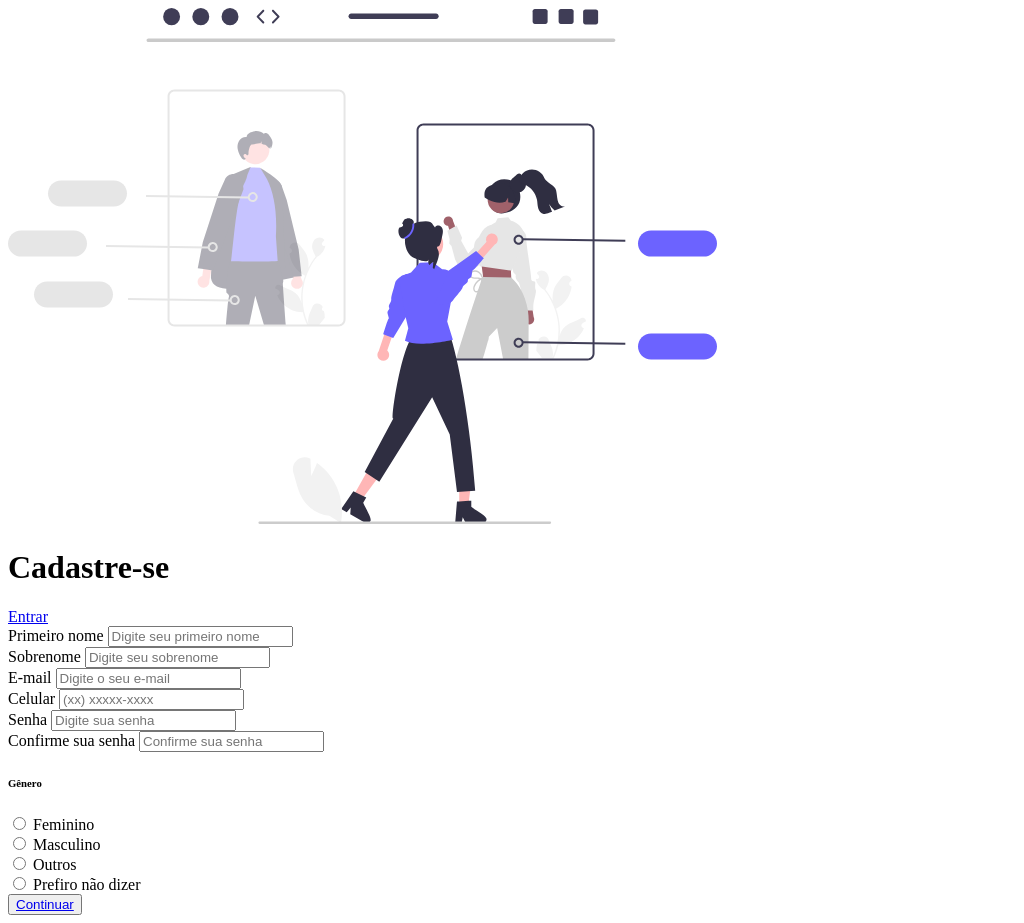
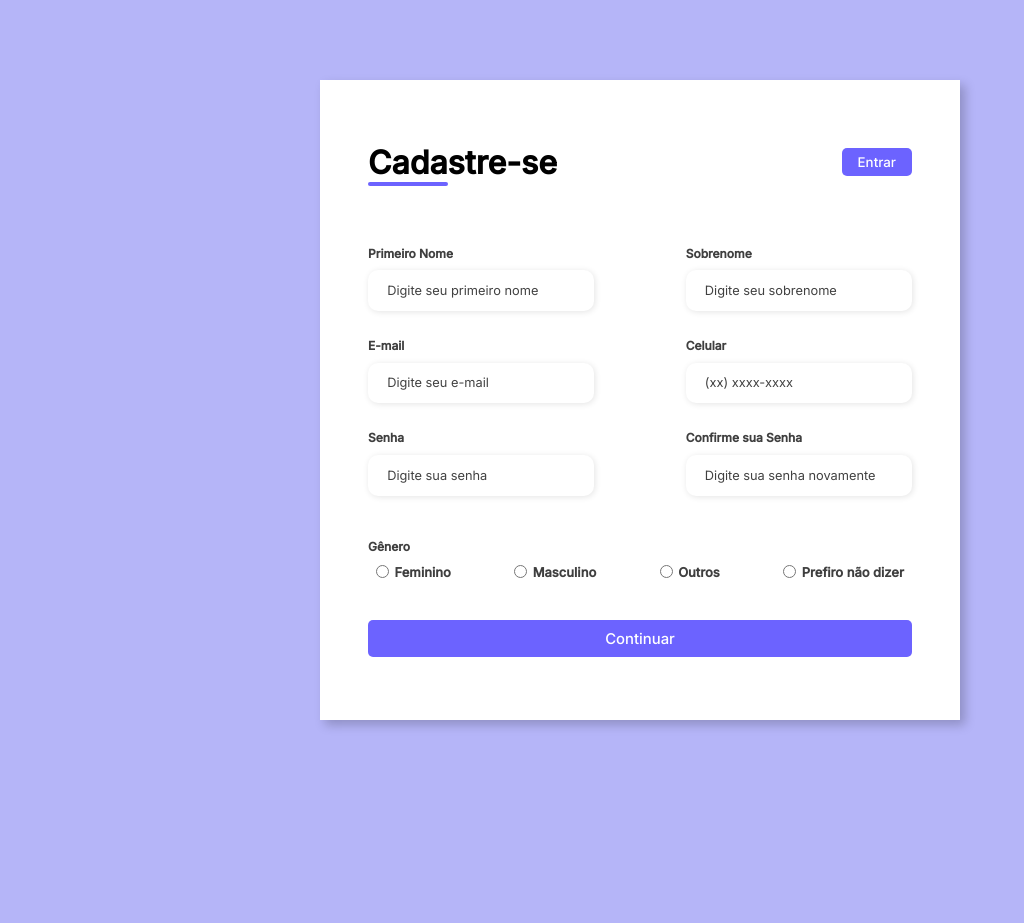
Before and after one commit to lucasvlviana/formulario-cadastro, a plain HTML site: page index.html in a window 1280 px wide. Shown: the whole page, without its empty margins (0-1024 px from the left). After the commit the page ends 800 px from the top, so only its background shows below. Drawn offline with Linux system fonts and the light colour scheme.

Commit message:
formulário finalizado

```diff
--- a/css/style.css
+++ b/css/style.css
@@ -0,0 +1,209 @@
+@import url('https://fonts.googleapis.com/css2?family=Inter:wght@200;300;400;500&family=Open+Sans:wght@300;400;500;600&display=swap');
+* {
+    padding: 0;
+    margin: 0;
+    box-sizing: border-box;
+    font-family: 'Inter', sans-serif;
+}
+
+body {
+    width: 100%;
+    height: 100vh;
+    display: flex;
+    justify-content: center;
+    align-items: center;
+    background: #0c0ce94d;
+}
+
+.container {
+    width: 80%;
+    height: 80vh;
+    display: flex;
+    box-shadow: 5px 5px 10px rgba(0, 0, 0, 0.212);
+}
+
+.form-image {
+    width: 50%;
+    display: flex;
+    justify-content: center;
+    align-items: center;
+    background-color: #fde3a7d7;
+    padding: 1rem;
+}
+
+.form-image img {
+    width: 31rem;
+}
+
+.form {
+    width: 50%;
+    display: flex;
+    flex-direction: column;
+    justify-content: center;
+    align-items: center;
+    background-color: #fff;
+    padding: 3rem;
+}
+
+.form-header {
+    margin-bottom: 3rem;
+    display: flex;
+    justify-content: space-between;
+}
+
+.login-button {
+    display: flex;
+    align-items: center;
+}
+
+.login-button button {
+    border: none;
+    background-color: #6c63ff;
+    padding: 0.4rem 1rem;
+    border-radius: 5px;
+    cursor: pointer;
+}
+
+.login-button button:hover {
+    background-color: #6b63fff1;
+}
+
+.login-button button a {
+    text-decoration: none;
+    font-weight: 500;
+    color: #fff;
+}
+
+.form-header h1::after {
+    content: '';
+    display: block;
+    width: 5rem;
+    height: 0.3rem;
+    background-color: #6c63ff;
+    margin: 0 auto;
+    position: absolute;
+    border-radius: 10px;
+}
+
+.input-group {
+    display: flex;
+    flex-wrap: wrap;
+    justify-content: space-between;
+    padding: 1rem 0;
+}
+
+.input-box {
+    display: flex;
+    flex-direction: column;
+    margin-bottom: 1.1rem;
+}
+
+.input-box input {
+    margin: 0.6rem 0;
+    padding: 0.8rem 1.2rem;
+    border: none;
+    border-radius: 10px;
+    box-shadow: 1px 1px 6px #0000001c;
+    font-size: 0.8rem;
+}
+
+.input-box input:hover {
+    background-color: #eeeeee75;
+}
+
+.input-box input:focus-visible {
+    outline: 1px solid #6c63ff;
+}
+
+.input-box label,
+.gender-title h6 {
+    font-size: 0.75rem;
+    font-weight: 600;
+    color: #000000c0;
+}
+
+.input-box input::placeholder {
+    color: #000000be;
+}
+
+.gender-group {
+    display: flex;
+    justify-content: space-between;
+    margin-top: 0.62rem;
+    padding: 0 .5rem;
+}
+
+.gender-input {
+    display: flex;
+    align-items: center;
+}
+
+.gender-input input {
+    margin-right: 0.35rem;
+}
+
+.gender-input label {
+    font-size: 0.81rem;
+    font-weight: 600;
+    color: #000000c0;
+}
+
+.continue-button button {
+    width: 100%;
+    margin-top: 2.5rem;
+    border: none;
+    background-color: #6c63ff;
+    padding: 0.62rem;
+    border-radius: 5px;
+    cursor: pointer;
+}
+
+.continue-button button:hover {
+    background-color: #6b63fff1;
+}
+
+.continue-button button a {
+    text-decoration: none;
+    font-size: 0.93rem;
+    font-weight: 500;
+    color: #fff;
+}
+
+@media screen and (max-width: 1330px) {
+    .form-image {
+        display: none;
+    }
+    .container {
+        width: 50%;
+    }
+    .form {
+        width: 100%;
+    }
+}
+
+@media screen and (max-width: 1064px) {
+    .container {
+        width: 90%;
+        height: auto;
+    }
+    .input-group {
+        flex-direction: column;
+        z-index: 5;
+        padding-right: 5rem;
+        max-height: 10rem;
+        overflow-y: scroll;
+        flex-wrap: nowrap;
+    }
+    .gender-inputs {
+        margin-top: 2rem;
+    }
+    .gender-group {
+        flex-direction: column;
+    }
+    .gender-title h6 {
+        margin: 0;
+    }
+    .gender-input {
+        margin-top: 0.5rem;
+    }
+}
--- a/index.html
+++ b/index.html
@@ -6,13 +6,13 @@
     <meta http-equiv="X-UA-Compatible" content="IE=edge">
     <meta name="viewport" content="width=device-width, initial-scale=1.0">
     <link rel="stylesheet" href="css/style.css">
-    <title>Formulário de Cadastro</title>
+    <title>Formulário</title>
 </head>
 
 <body>
     <div class="container">
         <div class="form-image">
-            <img src="img/imagem.svg">
+            <img src="img/imagem.svg" alt="">
         </div>
         <div class="form">
             <form action="#">
@@ -20,65 +20,74 @@
                     <div class="title">
                         <h1>Cadastre-se</h1>
                     </div>
-                    <div class="login-botton">
-                        <botton>
-                            <a href="#">Entrar</a>
-                        </botton>
+                    <div class="login-button">
+                        <button><a href="#">Entrar</a></button>
                     </div>
                 </div>
+
                 <div class="input-group">
                     <div class="input-box">
-                        <label form="firstname">Primeiro nome</label>
-                        <input id="firstname" type="text" name="firstname" placeholder="Digite seu primeiro nome"
-                            required>
+                        <label for="firstname">Primeiro Nome</label>
+                        <input id="firstname" type="text" name="firstname" placeholder="Digite seu primeiro nome" required>
                     </div>
+
                     <div class="input-box">
-                        <label form="lastname">Sobrenome</label>
+                        <label for="lastname">Sobrenome</label>
                         <input id="lastname" type="text" name="lastname" placeholder="Digite seu sobrenome" required>
                     </div>
                     <div class="input-box">
-                        <label form="email">E-mail</label>
-                        <input id="email" type="email" name="email" placeholder="Digite o seu e-mail" required>
+                        <label for="email">E-mail</label>
+                        <input id="email" type="email" name="email" placeholder="Digite seu e-mail" required>
                     </div>
+
                     <div class="input-box">
-                        <label form="number">Celular</label>
-                        <input id="number" type="tel" name="number" placeholder="(xx) xxxxx-xxxx" required>
+                        <label for="number">Celular</label>
+                        <input id="number" type="tel" name="number" placeholder="(xx) xxxx-xxxx" required>
                     </div>
+
                     <div class="input-box">
-                        <label form="password">Senha</label>
+                        <label for="password">Senha</label>
                         <input id="password" type="password" name="password" placeholder="Digite sua senha" required>
                     </div>
+
+
                     <div class="input-box">
-                        <label form="Confirmpassword">Confirme sua senha</label>
-                        <input id="Confirmpassword" type="password" name="Confirmpassword"
-                            placeholder="Confirme sua senha" required>
+                        <label for="confirmPassword">Confirme sua Senha</label>
+                        <input id="confirmPassword" type="password" name="confirmPassword" placeholder="Digite sua senha novamente" required>
                     </div>
+
                 </div>
+
                 <div class="gender-inputs">
                     <div class="gender-title">
                         <h6>Gênero</h6>
                     </div>
+
                     <div class="gender-group">
                         <div class="gender-input">
-                            <input type="radio" id="female" name="gender">
+                            <input id="female" type="radio" name="gender">
                             <label for="female">Feminino</label>
                         </div>
+
                         <div class="gender-input">
-                            <input type="radio" id="male" name="gender">
+                            <input id="male" type="radio" name="gender">
                             <label for="male">Masculino</label>
                         </div>
+
                         <div class="gender-input">
-                            <input type="radio" id="others" name="gender">
+                            <input id="others" type="radio" name="gender">
                             <label for="others">Outros</label>
                         </div>
+
                         <div class="gender-input">
-                            <input type="radio" id="none" name="gender">
+                            <input id="none" type="radio" name="gender">
                             <label for="none">Prefiro não dizer</label>
                         </div>
                     </div>
                 </div>
+
                 <div class="continue-button">
-                    <button><a href="#">Continuar</a></button>
+                    <button><a href="#">Continuar</a> </button>
                 </div>
             </form>
         </div>
```
